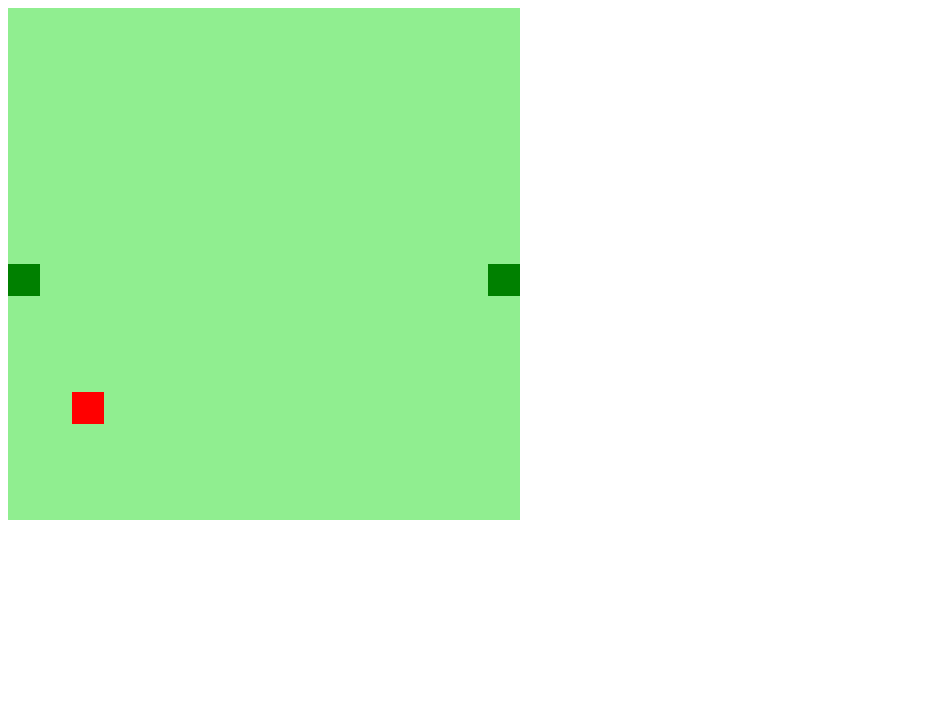
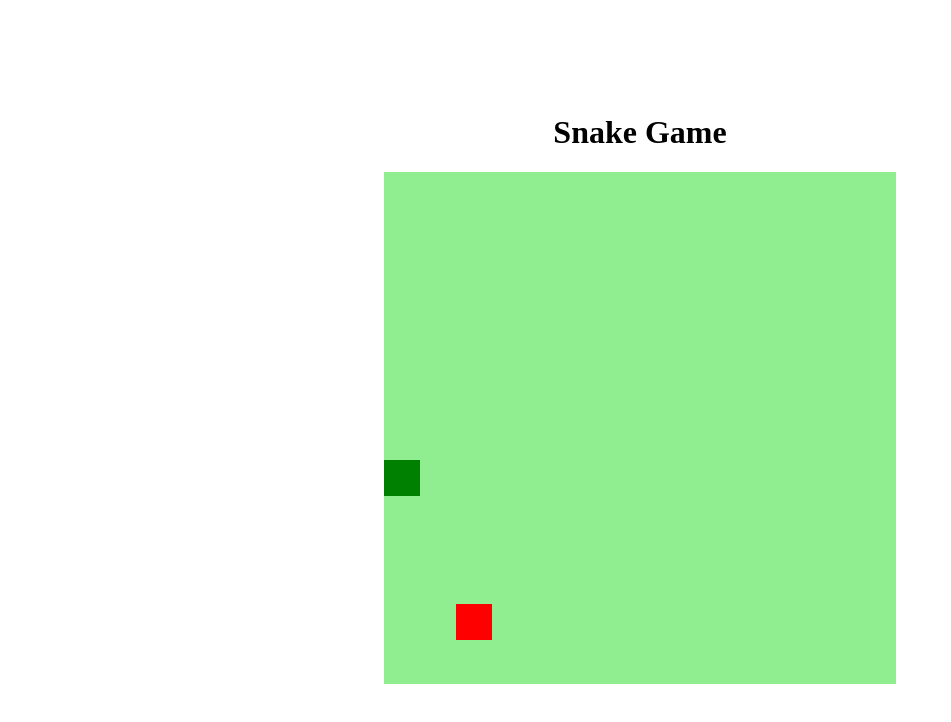
Before and after one commit to Thimisul/DIO-DESAFIO-SNAKE, a plain HTML site: page index.html in a window 1280 px wide. Shown: the whole page, without its empty margins (0-951 px from the left). Drawn offline with Linux system fonts and the light colour scheme.

Commit message:
Desafio pronto

```diff
--- a/index.html
+++ b/index.html
@@ -13,6 +13,7 @@
 </head>
 
 <body>
+  <h1>Snake Game</h1>
 
   <canvas id="snake" width="512" height="512"></canvas>
 
--- a/script.js
+++ b/script.js
@@ -1,6 +1,6 @@
 let canvas = document.getElementById("snake");
 let context = canvas.getContext("2d");
-let box = 32;
+let box = 36;
 
 let snake = [{ x: 8 * box, y: 8 * box }];
 
--- a/style.css
+++ b/style.css
@@ -0,0 +1,7 @@
+body{
+  height: 95vh;
+  display: flex;
+  justify-content: center;
+  align-items: center;
+  flex-direction: column;
+}
```
Also changed, not shown: 1 other file.
